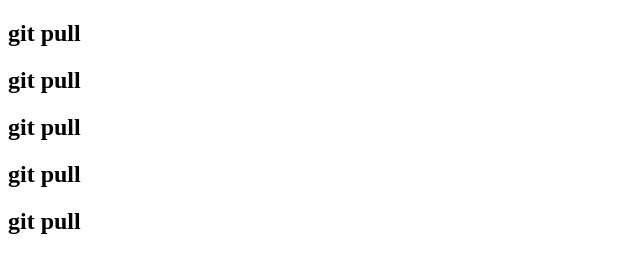
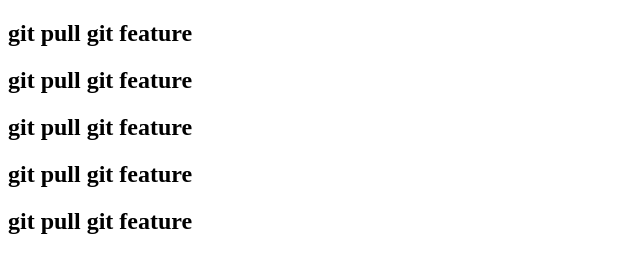
Before and after one commit to trungthanh01/gitForDumm, a plain HTML site: page pull.html in a window 1280 px wide. Shown: the whole page, without its empty margins (0-640 px from the left). Drawn offline with Linux system fonts and the light colour scheme.

```diff
--- a/pull.html
+++ b/pull.html
@@ -6,10 +6,11 @@
     <title>Document</title>
 </head>
 <body>
-    <h2>git pull</h2>
-    <h2>git pull</h2>
-    <h2>git pull</h2>
-    <h2>git pull</h2>
-    <h2>git pull</h2>
+    <h2>git pull git feature</h2>
+    <h2>git pull git feature</h2>
+    <h2>git pull git feature</h2>
+    <h2>git pull git feature</h2>
+    <h2>git pull git feature</h2>
+
 </body>
 </html>
```
